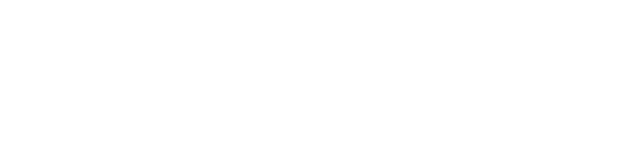
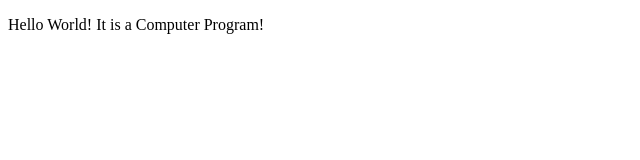
Before and after one commit to ValeryGorodnyk/rsschool-cv, a plain HTML site: page index.html in a window 1280 px wide. Shown: the whole page, without its empty margins (0-640 px from the left). Drawn offline with Linux system fonts and the light colour scheme.

Commit message:
fix: bugs in html file 2

```diff
--- a/index.html
+++ b/index.html
@@ -6,7 +6,9 @@
     <title>Document</title>
 </head>
 <body>
-    <p></p>
-
+    <p>
+       Hello World!
+       It is a Computer Program!
+    </p>
 </body>
 </html>
```
